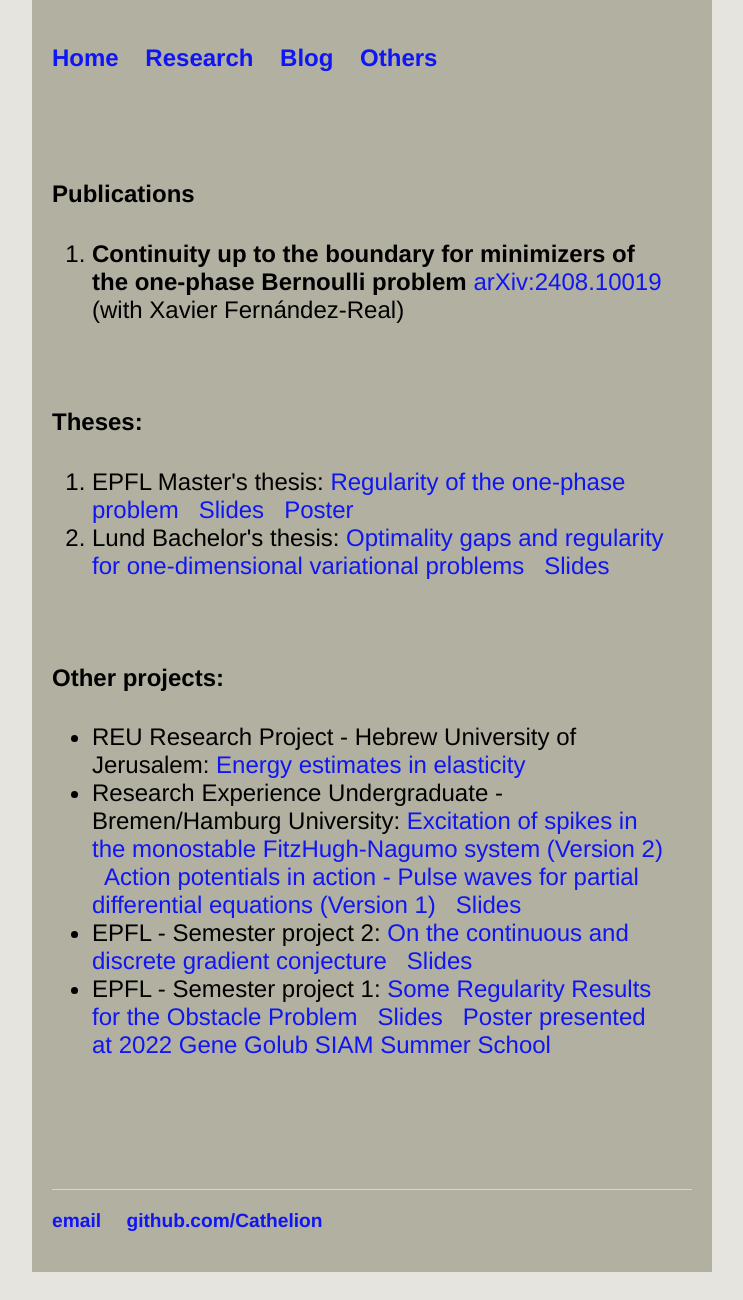
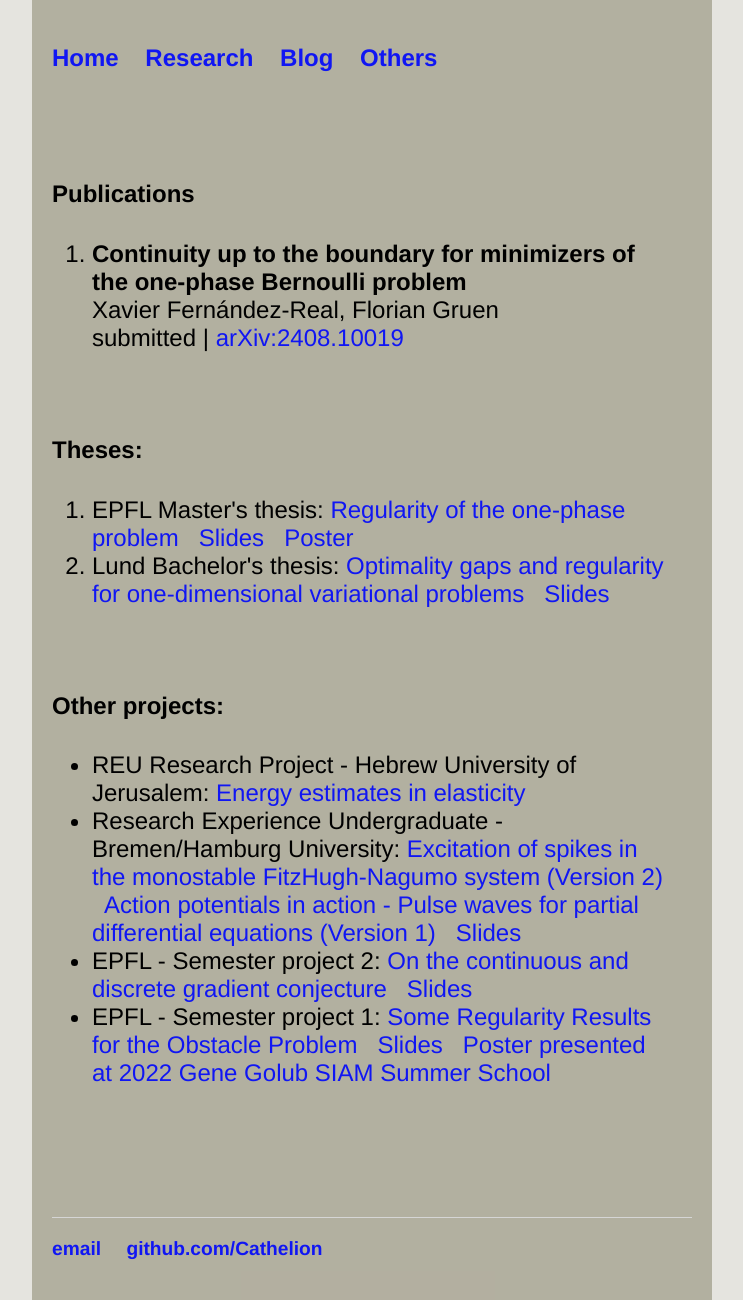
Before and after one commit to Cathelion/Cathelion.github.io, a Jekyll site: the page built from research/research.html, in a window 1280 px wide. Shown: the whole page, without its empty margins (268-1011 px from the left). Built offline with Jekyll 4.4.1, drawn with Linux system fonts in a browser that asks for light colours; before the commit the page ends 1272 px from its top, so only the background shows below that.

Commit message:
Update research.html

```diff
--- a/research/research.html
+++ b/research/research.html
@@ -7,7 +7,7 @@ title: Research
     		<div class="blurb">
 <h4>Publications</h4>
 <ol>
-  <li> <b>Continuity up to the boundary for minimizers of the one-phase Bernoulli problem</b> <a href="https://arxiv.org/abs/2408.10019">arXiv:2408.10019</a>  (with Xavier Fernández-Real) </li>
+  <li> <b>Continuity up to the boundary for minimizers of the one-phase Bernoulli problem</b> <br> Xavier Fernández-Real, Florian Gruen <br> submitted | <a href="https://arxiv.org/abs/2408.10019">arXiv:2408.10019</a> </li>
 </ol>
 			<br>
 
```
